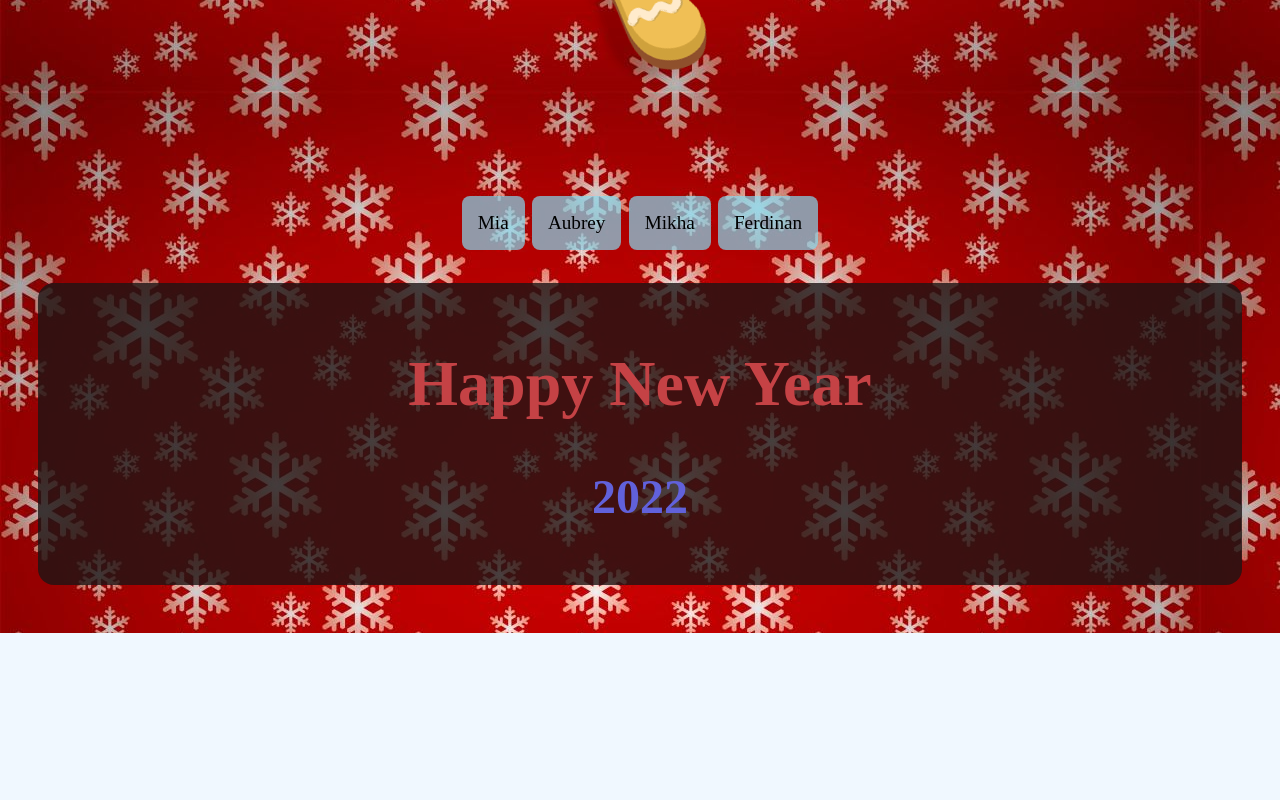
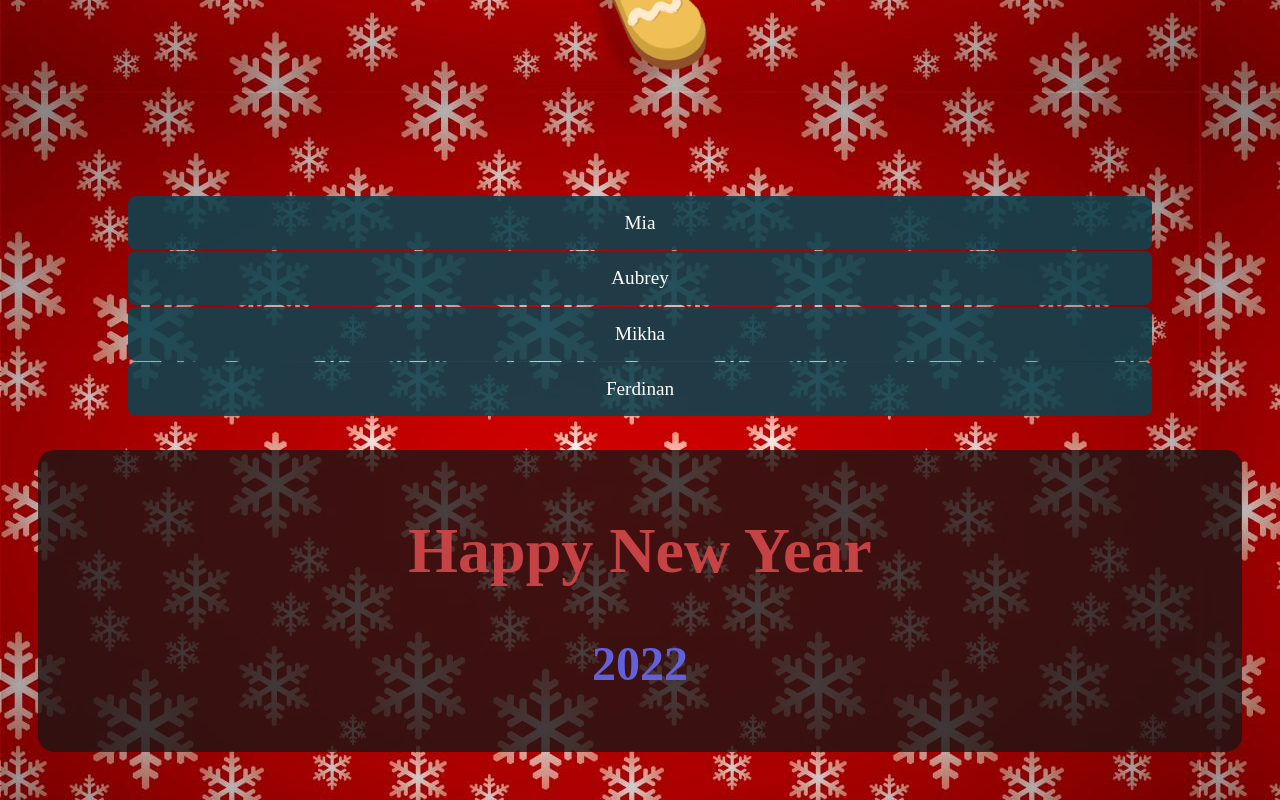
Before and after one commit to AlfredWidjaja/christmas, a plain HTML site: page index.html in a window 1280 px wide. Shown: the part 708-1508 px from the top of the page. Before the commit the page ends 1341 px from the top, so only its background shows below. Drawn offline with Linux system fonts and the light colour scheme.

Commit message:
revision

```diff
--- a/public/css/style.css
+++ b/public/css/style.css
@@ -74,11 +74,11 @@ h3 {
 }
 
 .name-list {
-    display: inline-block;
+    color: white;
     padding: 1rem;
-    margin: 0.1rem;
+    margin: 0.1rem 10%;
     font-size: 1.2rem;
-    background: rgba(134, 219, 240, 0.7);
+    background: rgba(16, 66, 78, 0.9);
     border-radius: 8px;
 }
 
```
